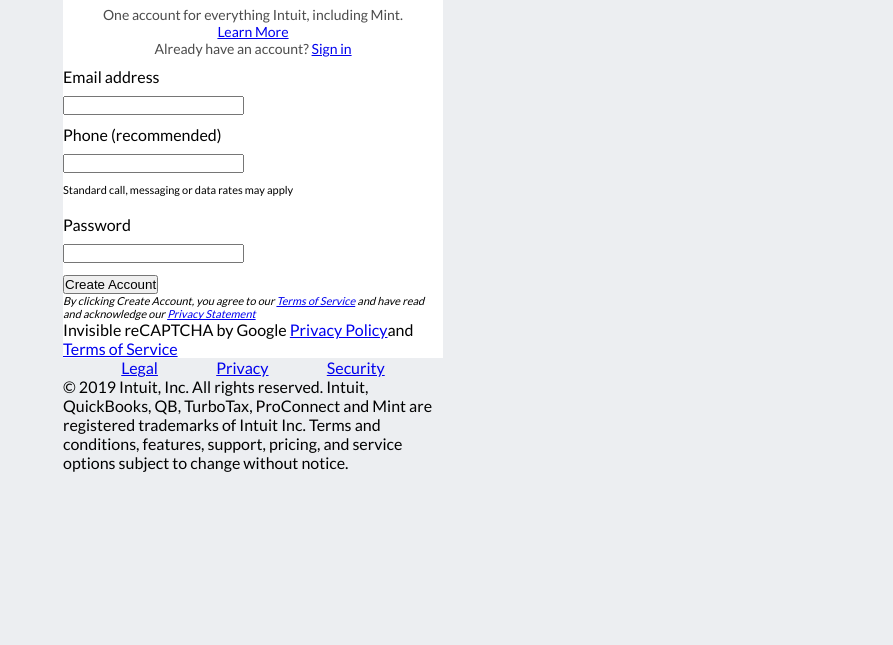
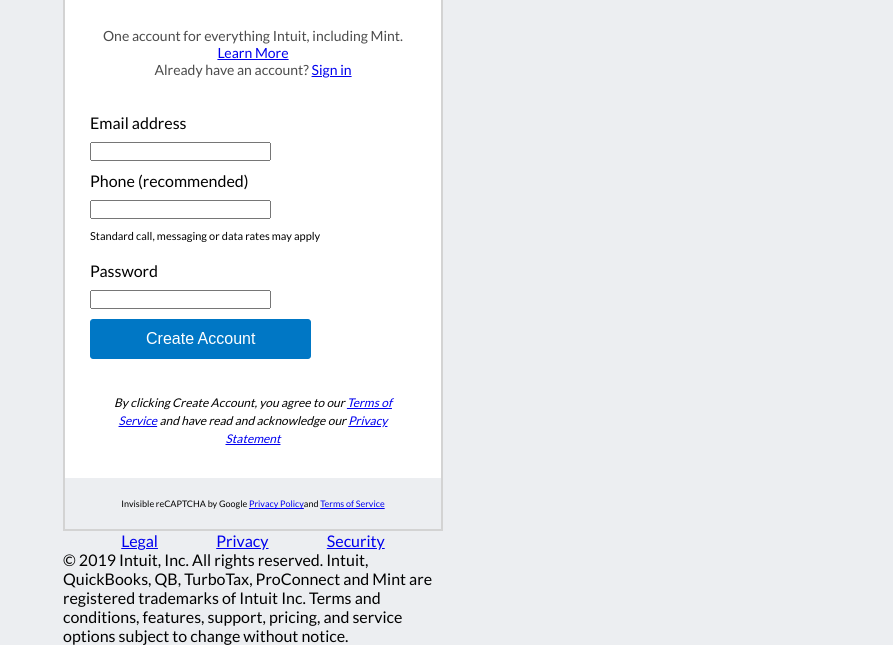
Before and after one commit to emmanuelkamala/Mint-Sign-Up-Form, a plain HTML site: page index.html in a window 1280 px wide. Shown: the part 252-897 px from the top of the page, without its empty margins (387-1280 px from the left). Before the commit the page ends 800 px from the top, so only its background shows below. Drawn offline with Linux system fonts and the light colour scheme.

Commit message:
add style to the button and recaptcha

```diff
--- a/index.html
+++ b/index.html
@@ -28,12 +28,13 @@
         </ul>
 
 
-        <form action="" method="POST">
+        <form action="" method="POST" >
             <h2>Create an Intuit account</h2>
             <p class="form-description">One account for everything Intuit, including Mint.<br> <a href="#" target="_blank" class="learn">Learn More</a> <br>
                 Already have an account? <a href="#" target="_blank" class="learn">Sign in</a></p>
-      <label for="email">Email address</label> <br>
-      <input type="email" name="email" id="email"> <br>
+      <div class="my-form">
+        <label for="email">Email address</label> <br>
+        <input type="email" name="email" id="email"> <br>
 
       <label for="phone">Phone (recommended)</label> <br>
       <input type="phone" name="phone" id="phone"> <br>
@@ -42,10 +43,10 @@
       <input type="password" name="password" id="password"> <br>
 
       <button>Create Account</button>
-
+      </div>
       <p class="captcha"><i>By clicking Create Account, you agree to our <a href="#" target="_blank" class="learn">Terms of Service</a> and have read and acknowledge our <a href="#" target="_blank" class="learn">Privacy Statement</a></i></p>
-    <p>Invisible reCAPTCHA by Google <a href="#" target="_blank" class="learn">Privacy Policy</a>and <a href="#" target="_blank" class="learn">Terms of Service</a></p>
-
+    <div class="recaptcha"><p>Invisible reCAPTCHA by Google <a href="#" target="_blank" class="learn">Privacy Policy</a>and <a href="#" target="_blank" class="learn">Terms of Service</a></p>
+      </div>
     </form>
 
 
--- a/style.css
+++ b/style.css
@@ -29,8 +29,13 @@ justify-content: flex-end;
     font-weight: 400px;
 }
 
+.my-form{
+    padding: 25px 25px;
+}
+
 .header-icon {
     padding-right: 10px;
+
 }
 
 
@@ -62,6 +67,7 @@ ul {
 
 form {
     background-color: white;
+    border: 2px solid lightgray;
 }
 
 form input {
@@ -72,10 +78,38 @@ form input {
     font-size: 11px;
 }
 
-.captcha {
-    font-size: 11px;
+button {
+    background: #0077C5;
+    border: 1px solid #0077C5;
+    border-radius: 3px;
+    padding: 10px 55px;
+    color: white;
+    font-size: 16px;
 
 }
+
+
+.captcha {
+    width: 80%;
+    font-size: 12px;
+    margin: 0 auto;
+    text-align: center;
+    padding: 10px;
+    line-height: 1.5;
+
+}
+
+.recaptcha {
+    font-size: 9px;
+    background-color: #ECEEF1;
+    margin-top: 20px;
+    padding: 20px 0;
+    text-align: center;
+
+}
+
+
+
 /* FOOTER */
 
 footer {
```
